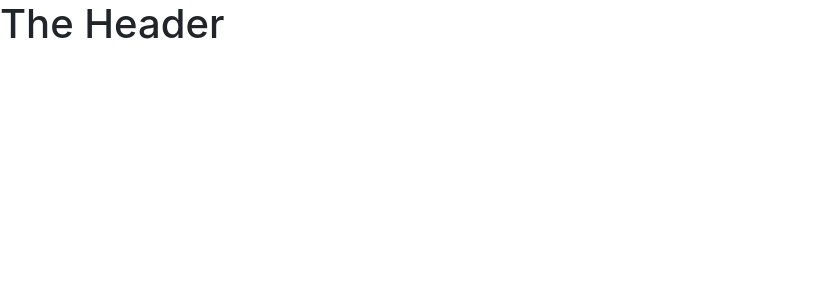
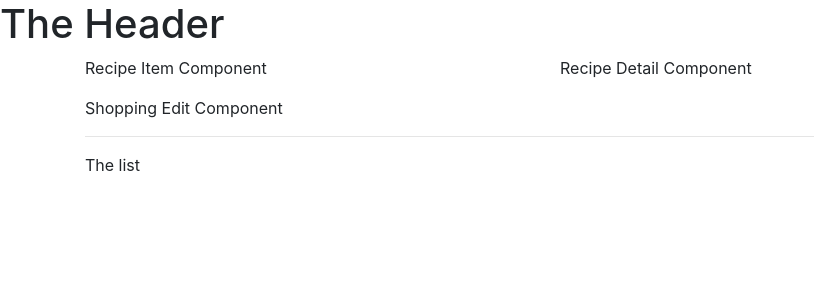
Before and after one commit to Fiegel/repice-app, an Angular app: page / in a window 1280 px wide. Shown: the top 300 px of the page, without its empty margins (0-814 px from the left). Built offline with nearby package versions, Linux system fonts and the light colour scheme.

Commit message:
[Lecture 3-44] Recipes and Shopping sub-components imbrication

```diff
--- a/src/app/app.component.html
+++ b/src/app/app.component.html
@@ -1 +1,9 @@
 <app-header></app-header>
+<div class="container">
+  <div class="row">
+    <div class="col-md-12">
+      <app-recipes></app-recipes>
+      <app-shopping-list></app-shopping-list>
+    </div>
+  </div>
+</div>
--- a/src/app/recipes/recipe-list/recipe-list.component.html
+++ b/src/app/recipes/recipe-list/recipe-list.component.html
@@ -1 +1 @@
-<p>Recipe List Component</p>
+<app-recipe-item></app-recipe-item>
--- a/src/app/recipes/recipes.component.html
+++ b/src/app/recipes/recipes.component.html
@@ -1 +1,8 @@
-<p>Recipes Component</p>
+<div class="row">
+  <div class="col-md-5">
+    <app-recipe-list></app-recipe-list>
+  </div>
+  <div class="col-md-7">
+    <app-recipe-detail></app-recipe-detail>
+  </div>
+</div>
--- a/src/app/shopping-list/shopping-list.component.html
+++ b/src/app/shopping-list/shopping-list.component.html
@@ -1 +1,7 @@
-<p>Shopping List Component</p>
+<div class="row">
+  <div class="col-10">
+    <app-shopping-edit></app-shopping-edit>
+    <hr>
+    <p>The list</p>
+  </div>
+</div>
```
